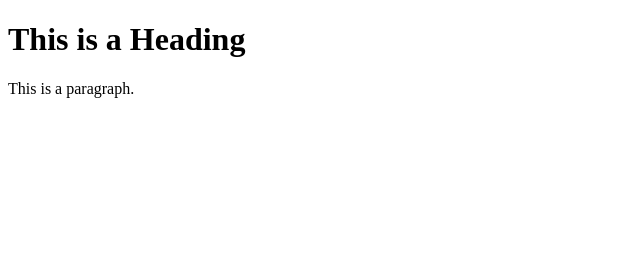
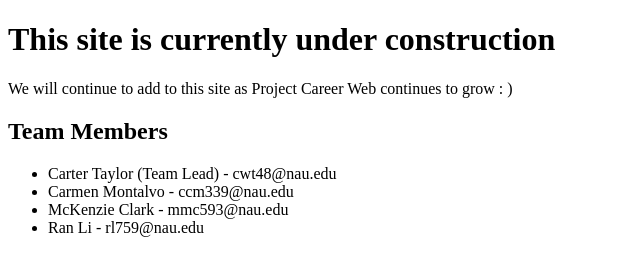
Before and after one commit to cartertaylor/capstone-website, a plain HTML site: page index.html in a window 1280 px wide. Shown: the whole page, without its empty margins (0-640 px from the left). Drawn offline with Linux system fonts and the light colour scheme.

Commit message:
adds contact information of group members to site

```diff
--- a/index.html
+++ b/index.html
@@ -5,8 +5,16 @@
     </head>
         <body>
 
-            <h1>This is a Heading</h1>
-            <p>This is a paragraph.</p>
+            <h1>This site is currently under construction</h1>
+            <p>We will continue to add to this site as Project Career Web continues to grow : )</p>
+            <h2>Team Members </h2>
+            <ul>
+                <li> Carter Taylor (Team Lead) - cwt48@nau.edu</li>
+                <li>Carmen Montalvo - ccm339@nau.edu </li>
+                <li>McKenzie Clark - mmc593@nau.edu</li>
+                <li>Ran Li - rl759@nau.edu</li>
+            </ul>
+
 
         </body>
 </html>
```
